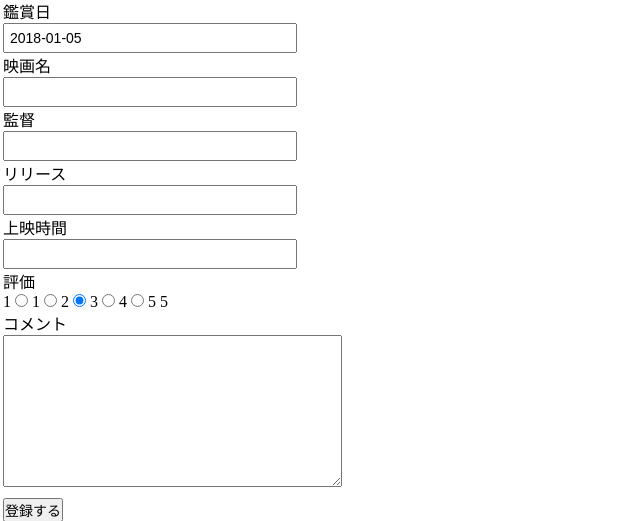
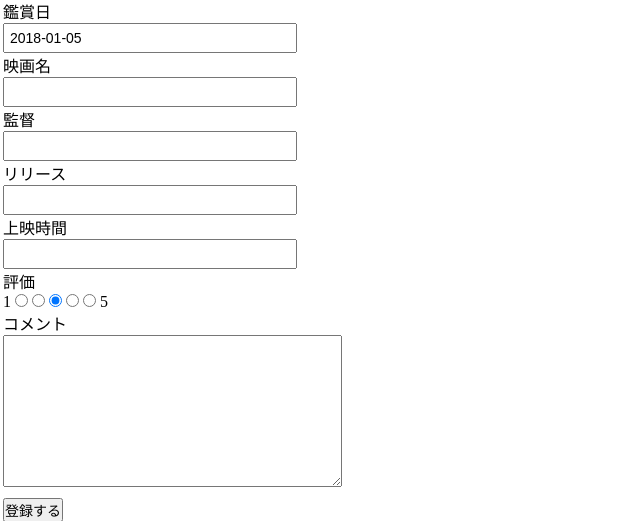
Before and after one commit to muranamihdk/cinemalog, a Django app: page /movies/add/ in a window 1280 px wide. Shown: the part 103-624 px from the top of the page, without its empty margins (0-640 px from the left). Run offline with Django 3.2, Linux system fonts and the light colour scheme; some libraries are stand-ins or nearby versions.

Commit message:
Modified logbook:create template for score's forms.RadioSelect widget

```diff
--- a/cinemalog/logbook/templates/movies/create.html
+++ b/cinemalog/logbook/templates/movies/create.html
@@ -30,11 +30,11 @@
             <dd>{{ form.runtime }}</dd>
             <dt><label for="{{ form.score.id_for_label }}">評価</label></dt>
             <dd> 1
-            {{ form.score.0 }}
-            {{ form.score.1 }}
-            {{ form.score.2 }}
-            {{ form.score.3 }}
-            {{ form.score.4 }}
+            {{ form.score.0.tag }}
+            {{ form.score.1.tag }}
+            {{ form.score.2.tag }}
+            {{ form.score.3.tag }}
+            {{ form.score.4.tag }}
             5 </dd>
             <dt><label for="{{ form.review.id_for_label }}">コメント</label></dt>
             <dd>{{ form.review }}</dd>
```
